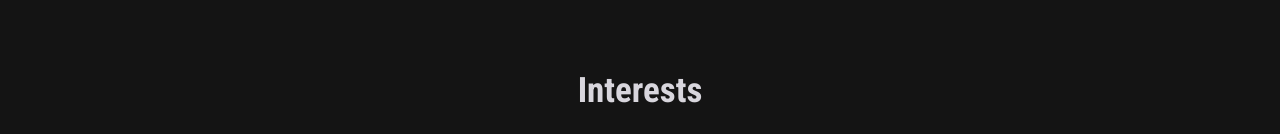
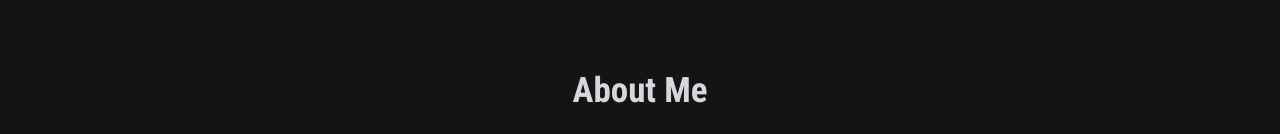
Before and after one commit to bryan-bee/myPortfolio, a React (Create React App) app: page / in a window 1280 px wide. Shown: the part 818-952 px from the top of the page. Built offline with nearby package versions, Linux system fonts and the light colour scheme; a web font is replaced by a local one.

Commit message:
dark mode

```diff
--- a/src/Pages/Interests/Interests.js
+++ b/src/Pages/Interests/Interests.js
@@ -52,7 +52,7 @@ function Interests() {
 
 
 
-      <SectionHeading text='Interests' color='rgb(216, 214, 221)' />
+      <SectionHeading text='About Me' color='rgb(216, 214, 221)' />
 
       <div className='interests'>
 
```
